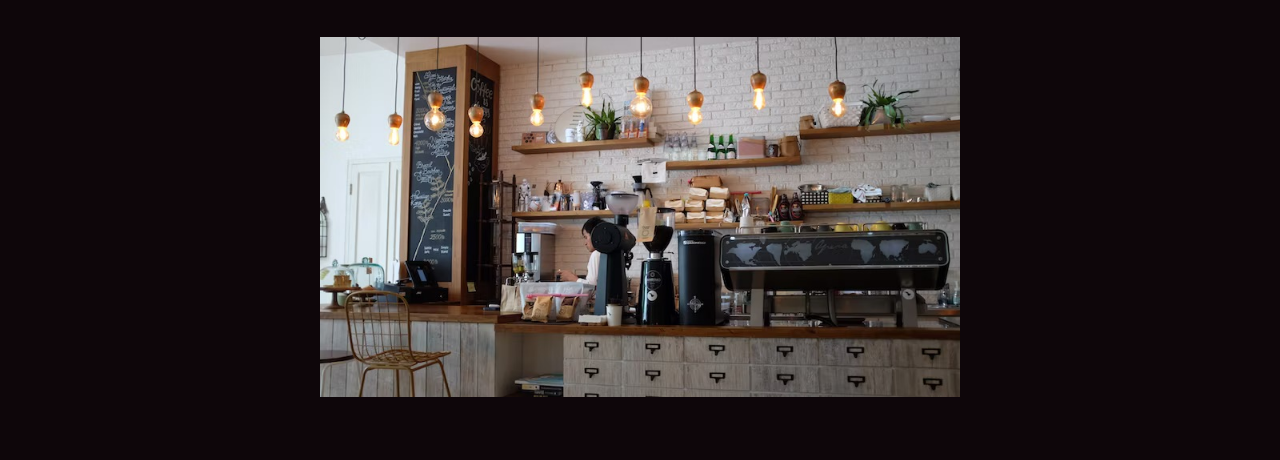
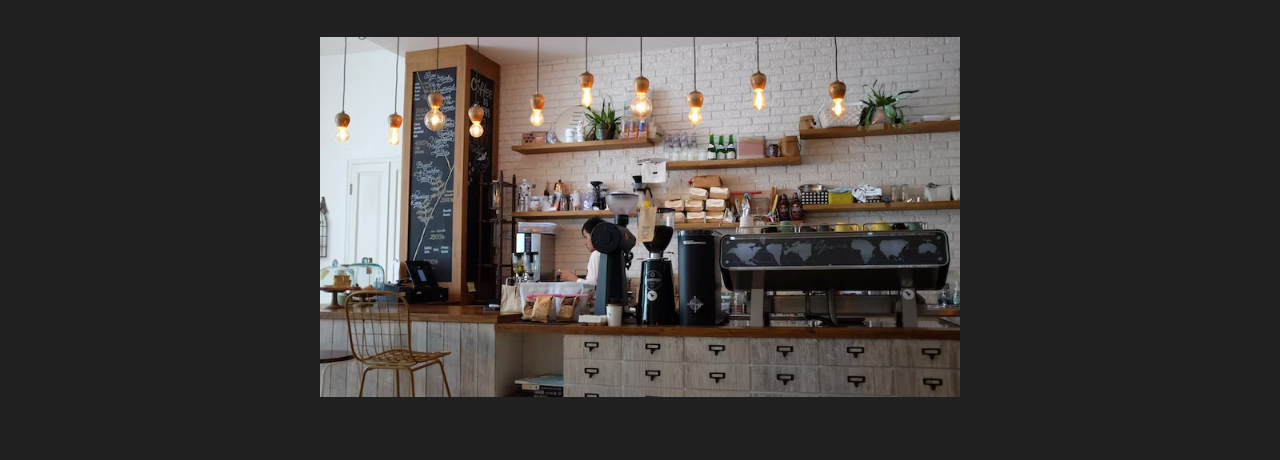
Before and after one commit to JimmByrne/Project-Website, a plain HTML site: page index.html in a window 1280 px wide. Shown: the part 153-613 px from the top of the page. Drawn offline with Linux system fonts and the light colour scheme.

Commit message:
Update style.css
updated background material

```diff
--- a/style.css
+++ b/style.css
@@ -1,7 +1,7 @@
 @import url('https://fonts.googleapis.com/css2?family=Libre+Baskerville:wght@700&family=Roboto&display=swap');
 body {
     font-family:serif;
-     background-color: #0E060A;
+     background-color: #212021;
      margin: 0%;
      text-align: center;
 }
```
